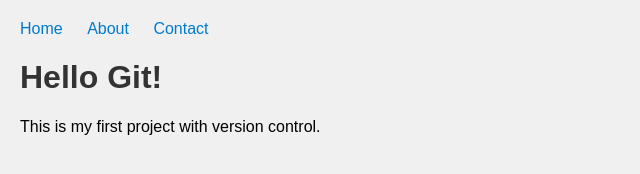
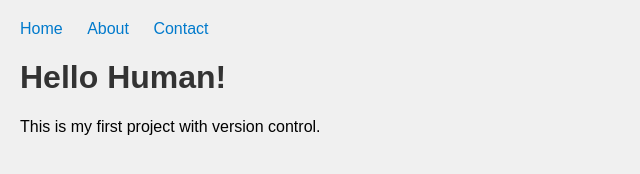
Before and after one commit to DaraAyuRahmadilla/my-web-project, a plain HTML site: page index.html in a window 1280 px wide. Shown: the whole page, without its empty margins (0-640 px from the left). Drawn offline with Linux system fonts and the light colour scheme.

Commit message:
index.html

```diff
--- a/index.html
+++ b/index.html
@@ -14,7 +14,7 @@
         </ul>
     </nav>
 
-    <h1>Hello Git!</h1>
+    <h1>Hello Human!</h1>
     <p>This is my first project with version control.</p>
 </body>
 </html>
```
